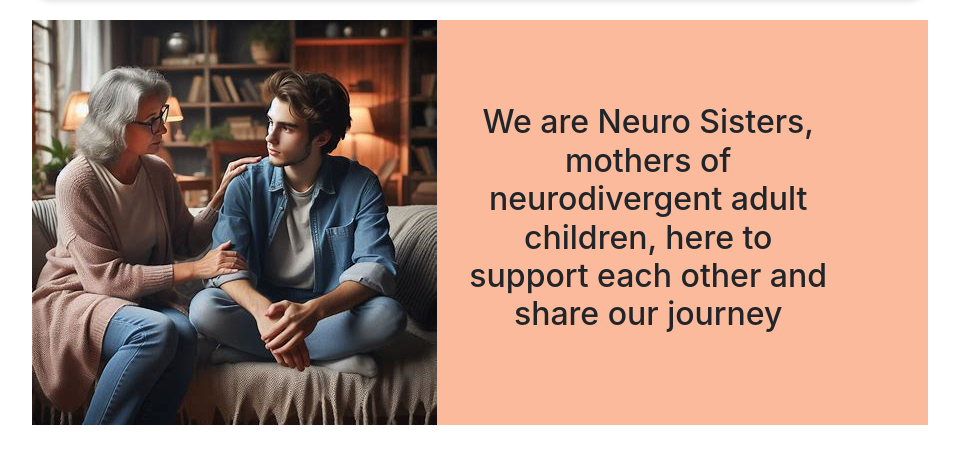
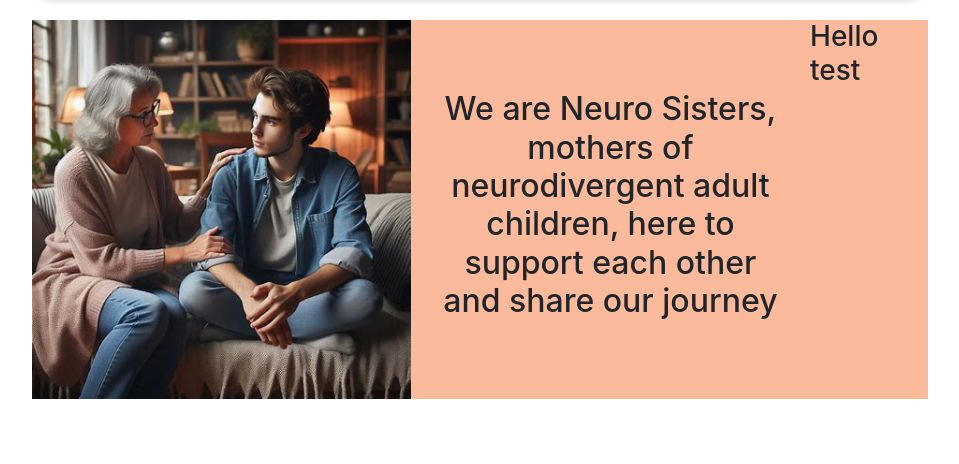
Before and after one commit to tinobragaa/neuro-sisters, a Django app: page / in a window 1280 px wide. Shown: the part 100-564 px from the top of the page, without its empty margins (160-1119 px from the left). Run offline with Django 4.2, Linux system fonts and the light colour scheme; some libraries are stand-ins or nearby versions; some web fonts are replaced.

Commit message:
Test comment amir

```diff
--- a/home/templates/home/index.html
+++ b/home/templates/home/index.html
@@ -10,6 +10,7 @@
     <div id="welcome">
         <h2>We are Neuro Sisters, mothers of neurodivergent adult children, here to support each other and share our journey</h2>
     </div>
+    <h3>Hello test</h3>
 </section>
 
 {% endblock %}
```
